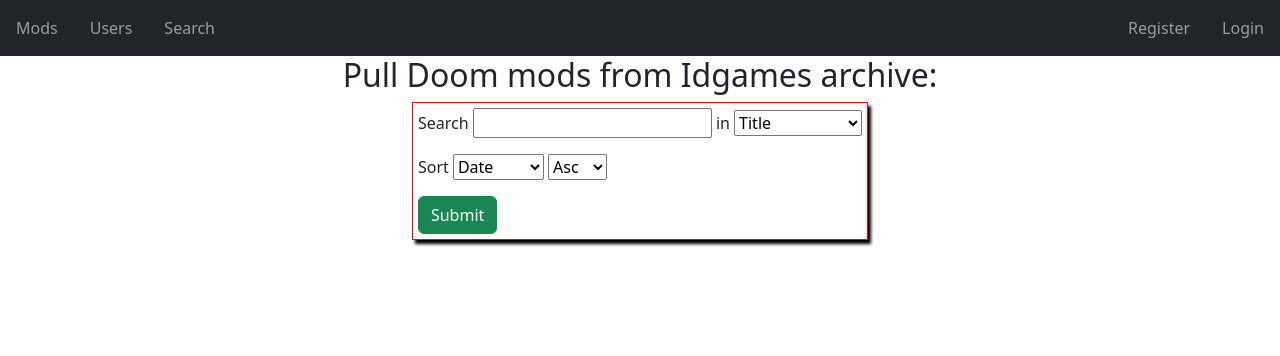
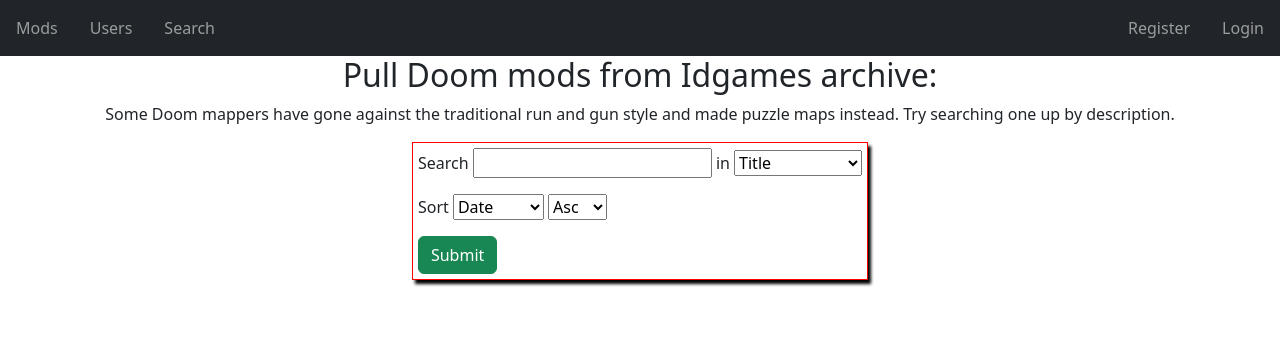
Before and after one commit to technohiker/wadlog, a Flask app: page /search in a window 1280 px wide. Shown: the top 356 px of the page. Run offline with Flask 2, Linux system fonts and the light colour scheme.

Commit message:
Added helper text to assist with searching for mods.

```diff
--- a/app.py
+++ b/app.py
@@ -69,6 +69,7 @@
         api_type = request.json['type']
         sort = request.json['sort']
         dir = request.json['dir']
+
 
         response = requests.get(f'{uri}?action=search&query={query}&type={api_type}&sort={sort}&dir={dir}&out=json')
         return json.loads(response.content)
--- a/static/search.js
+++ b/static/search.js
@@ -1,139 +1,154 @@
-const searchForm = document.querySelector('#formSearch')
-const modContainer = document.querySelector('#modContainer')
+const searchForm = document.querySelector("#formSearch");
+const modContainer = document.querySelector("#modContainer");
 
-const f_query = document.querySelector('#query')
-const f_type = document.querySelector('#type')
-const f_sort = document.querySelector('#sort')
-const f_dir = document.querySelector('#dir')
+const hintText = document.querySelector("#hintText");
 
-searchForm.addEventListener('submit', function(e){
-    e.preventDefault()
-    searchEvent(e)
-})
+const f_query = document.querySelector("#query");
+const f_type = document.querySelector("#type");
+const f_sort = document.querySelector("#sort");
+const f_dir = document.querySelector("#dir");
+
+searchForm.addEventListener("submit", function (e) {
+  e.preventDefault();
+  searchEvent(e);
+});
+
+hintGenerator();
 
 /** Called upon submitting Search form.
  *  Pulls info from Idgames API, then converts it into HTML.
  */
-async function searchEvent(e){
+async function searchEvent(e) {
   json = {
-        "query": f_query.value,
-        "type": f_type.value,
-        "sort": f_sort.value,
-        "dir": f_dir.value
-    }
-    data = await showMods(json)
+    query: f_query.value,
+    type: f_type.value,
+    sort: f_sort.value,
+    dir: f_dir.value,
+  };
+  data = await showMods(json);
 
-    modContainer.innerHTML = ''
+  modContainer.innerHTML = "";
 
-    try{
-        if(data.file.length == undefined){
-            data = jsonFormat(data)
+  try {
+    if (data.file.length == undefined) {
+      data = jsonFormat(data);
     }
 
-        cleanData = removeBRTags(data)
+    cleanData = removeBRTags(data);
 
-        htmlMod = makeModObject(cleanData)
+    htmlMod = makeModObject(cleanData);
 
-        modContainer.innerHTML = htmlMod
-        hideButtons(modContainer)
-    }
-    catch(error){
-        modContainer.innerHTML = 'No file found.  Please check if you typed your search in correctly.'
+    modContainer.innerHTML = htmlMod;
+    hideButtons(modContainer);
+  } catch (error) {
+    modContainer.innerHTML =
+      "No file found.  Please check if you typed your search in correctly.";
   }
 }
 
 /** Use search form info to pull info from Idgames API.
  * Calls Flask instead of Idgames directly to get around CSRF.
  */
-async function showMods(data){
-    response = await axios.post('/search',data)
-    return response.data.content
+async function showMods(data) {
+  response = await axios.post("/search", data);
+  return response.data.content;
 }
 /** Removes any <br> tags in strings and replaces them with proper line breaks. */
-function removeBRTags(json){
-    console.log(json)
-    for(file of json.file){
-        file['description'] = file['description'].replaceAll( "<br>",'\n')
+function removeBRTags(json) {
+  for (file of json.file) {
+    file["description"] = file["description"].replaceAll("<br>", "\n");
   }
-    return json
+  return json;
 }
 
 /** Build Idgames response into a proper JSON object.
  *  Designed to work regardless of whether you get one or many objects.
  */
-function jsonFormat(json){
+function jsonFormat(json) {
   //Array is still named 'file' in order to match the Handlebar template's syntax.
-    let file = []
+  let file = [];
 
-    file.push(json.file)
-    let object = { file }
+  file.push(json.file);
+  let object = { file };
 
-    return object
+  return object;
 }
 
 /** Convert JSON into HTML object with Handlebars. */
-function makeModObject(json){
+function makeModObject(json) {
+  let hbTemplate = document.getElementById("htmlTemplate").innerHTML;
+  let compiledHTML = Handlebars.compile(hbTemplate);
+  let generatedHTML = compiledHTML(json);
 
-        let hbTemplate = document.getElementById('htmlTemplate').innerHTML
-        let compiledHTML = Handlebars.compile(hbTemplate)
-        let generatedHTML = compiledHTML(json)
+  return generatedHTML;
+}
 
-        return generatedHTML
+/** On load, generate a random hint on what the user should look up. */
+function hintGenerator() {
+  const hints = [
+    `Some Doom mappers have gone against the traditional run and gun style and made puzzle maps instead.  Try searching one up by description.`,
+    `Erik Alm is a mapper responsible for the Scythe series.  Try searching for one of his maps.`,
+    `The Plutonia Experiment was an influential mapset in 1996 that has led to a lot of inspirations.  Look up any mapsets with the word 'Plutonia' in it to see.`,
+    `Some mappers have tried recreating the original Doom level designer's styles.  This can be seen with maps with "the way Id did" in the title.`,
+    `Mappers may have been a part of other projects without being the author.  Try looking up an author's name when searching "Credits."`,
+    `Justin Fisher is known for recreating the setting of the movie Alien in Doom back in 1994.  Take a look at his body of work.`,
+    `Mapsets like Eviternity have had huge teams behind them.  Look up the mapset and see the talents involved.`,
+    `There are plenty of mapsets that are the works of a huge team.  Look up the word "team" under Author to see.`,
+  ];
+
+  hintText.innerText = hints[Math.floor(Math.random() * hints.length)];
 }
 
 /** Hide form buttons.  Called when user is not logged in. */
-function hideButtons(html){
-
-    buttons = html.querySelectorAll('.modButton')
-    for(i = 0; i < buttons.length; i++){
-        if(!document.cookie.includes('user')){
-            buttons[i].style.display = 'none'
-        }
-        else{
-            buttons[i].addEventListener('click',clickEventListener)
+function hideButtons(html) {
+  buttons = html.querySelectorAll(".modButton");
+  for (i = 0; i < buttons.length; i++) {
+    if (!document.cookie.includes("user")) {
+      buttons[i].style.display = "none";
+    } else {
+      buttons[i].addEventListener("click", clickEventListener);
     }
   }
 }
 
-async function clickEventListener(e){
-    e.preventDefault()
-    let modInfo = jsonBuilder(e.target.parentElement.parentElement)
-    let result
-    if(e.target.classList.contains('pullMod')){
-        result = await pullMod(modInfo)
+async function clickEventListener(e) {
+  e.preventDefault();
+  let modInfo = jsonBuilder(e.target.parentElement.parentElement);
+  let result;
+  if (e.target.classList.contains("pullMod")) {
+    result = await pullMod(modInfo);
+  } else if (e.target.classList.contains("addMod")) {
+    result = await addMod(modInfo);
   }
-    else if(e.target.classList.contains('addMod')){
-        result = await addMod(modInfo)
-    }
-    e.target.innerText = result.status
-    e.target.disabled = true
+  e.target.innerText = result.status;
+  e.target.disabled = true;
 }
 
 /** Send HTML info of mod record to database.*/
-async function pullMod(json){
-    response = await axios.post('/api/add_mod', json)
+async function pullMod(json) {
+  response = await axios.post("/api/add_mod", json);
 
-    return response.data
+  return response.data;
 }
 
 /** Add a mod recorded in the database to Records table.
  * If mod doesn't exist, add it.
  */
-async function addMod(json){
-    result = await pullMod(json)
+async function addMod(json) {
+  result = await pullMod(json);
 
-    response = await axios.post(`/api/add_record/${result.mod_id}`)
+  response = await axios.post(`/api/add_record/${result.mod_id}`);
 
-    return response.data
+  return response.data;
 }
 
 /** Take specific values from HTML object and create a JSON object out of them. */
-function jsonBuilder(obj){
-    let values = obj.querySelectorAll('.valuePull')
+function jsonBuilder(obj) {
+  let values = obj.querySelectorAll(".valuePull");
   let json = {};
-    for(i = 0; i < values.length; i++){
-        child = values[i]
-        json[child.getAttribute('json')] = child.getAttribute('val')
+  for (i = 0; i < values.length; i++) {
+    child = values[i];
+    json[child.getAttribute("json")] = child.getAttribute("val");
   }
-    return json
+  return json;
 }
--- a/templates/search.html
+++ b/templates/search.html
@@ -3,6 +3,7 @@
 {% block content %}
 
 <h2>Pull Doom mods from Idgames archive:</h2>
+  <p class="hintText" id="hintText"></p>
     <form class="searchForm" name="formSearch" id="formSearch" method="POST">
     {{ form.hidden_tag() }}
         <p> Search {{ form.query }} in {{ form.type}} </p>
```
Lines whose indentation alone changed are shown as unchanged.
